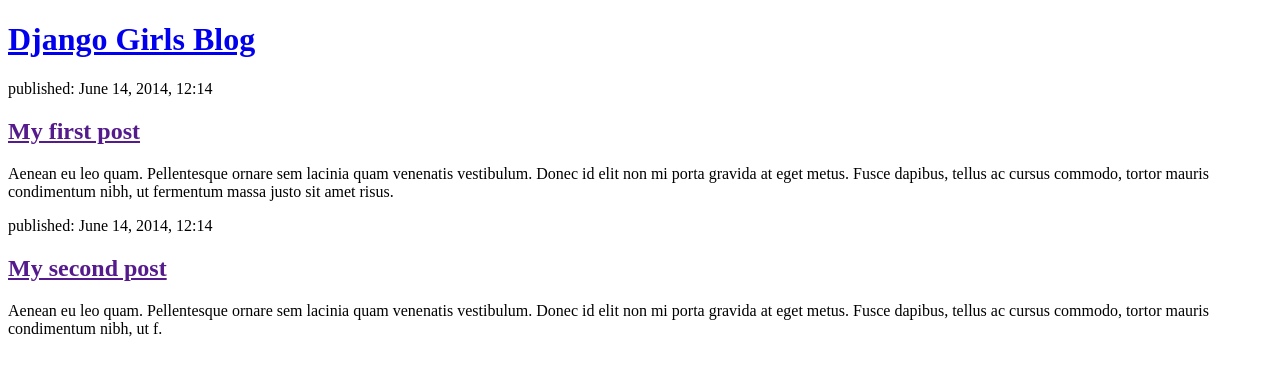
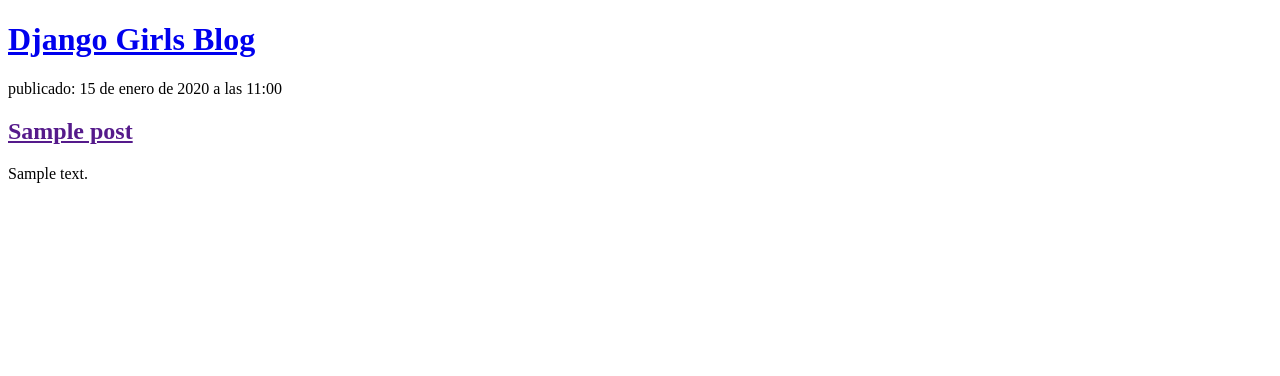
Before and after one commit to Daniel-Cobo/my-first-blog, a Django app: page / in a window 1280 px wide. Shown: the top 376 px of the page. Run offline with Django 5.2, Linux system fonts and the light colour scheme; tables that the repository leaves empty hold one stand-in row (values such as "Sample post").

Commit message:
Templates modificados para mostrar post desde base de datos

```diff
--- a/blog/templates/blog/post_list.html
+++ b/blog/templates/blog/post_list.html
@@ -10,16 +10,13 @@
         <h1><a href="/">Django Girls Blog</a></h1>
     </div>
 
-    <div>
-        <p>published: June 14, 2014, 12:14</p>
-        <h2><a href="">My first post</a></h2>
-        <p>Aenean eu leo quam. Pellentesque ornare sem lacinia quam venenatis vestibulum. Donec id elit non mi porta gravida at eget metus. Fusce dapibus, tellus ac cursus commodo, tortor mauris condimentum nibh, ut fermentum massa justo sit amet risus.</p>
-    </div>
+    {% for post in posts %}
+        <div>
+            <p> publicado: {{ post.published_date }}</p>
+            <h2><a href="">{{ post.title }}</a></h2>
+            <p>{{ post.text|linebreaksbr }}</p>
+        </div>
+    {% endfor %}
 
-    <div>
-        <p>published: June 14, 2014, 12:14</p>
-        <h2><a href="">My second post</a></h2>
-        <p>Aenean eu leo quam. Pellentesque ornare sem lacinia quam venenatis vestibulum. Donec id elit non mi porta gravida at eget metus. Fusce dapibus, tellus ac cursus commodo, tortor mauris condimentum nibh, ut f.</p>
-    </div>
 </body>
 </html>
--- a/blog/views.py
+++ b/blog/views.py
@@ -1,5 +1,7 @@
 from django.shortcuts import render
-
+from django.utils import timezone
+from .models import Post
 
 def post_list(request):
-    return render(request, 'blog/post_list.html', {})
+    post = Post.objects.order_by('published_date')
+    return render(request, 'blog/post_list.html', {'posts': post})
```
